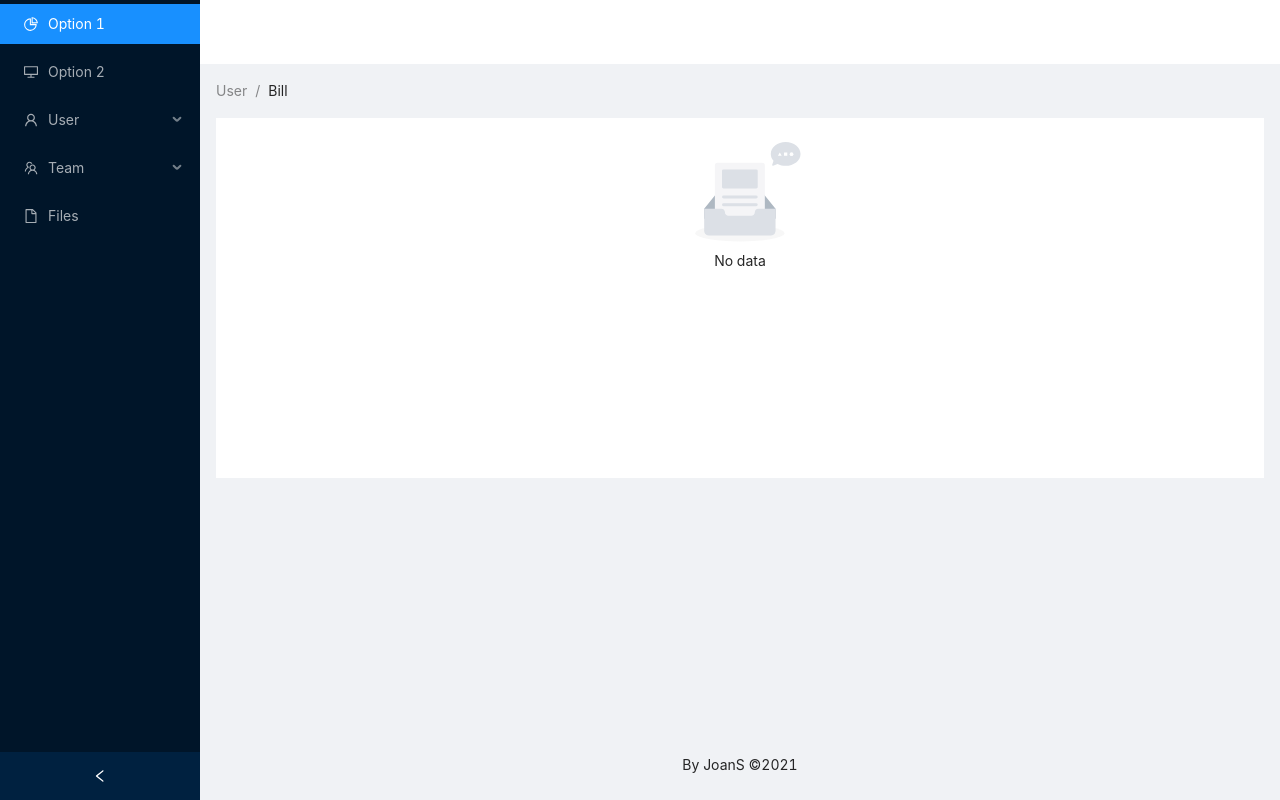
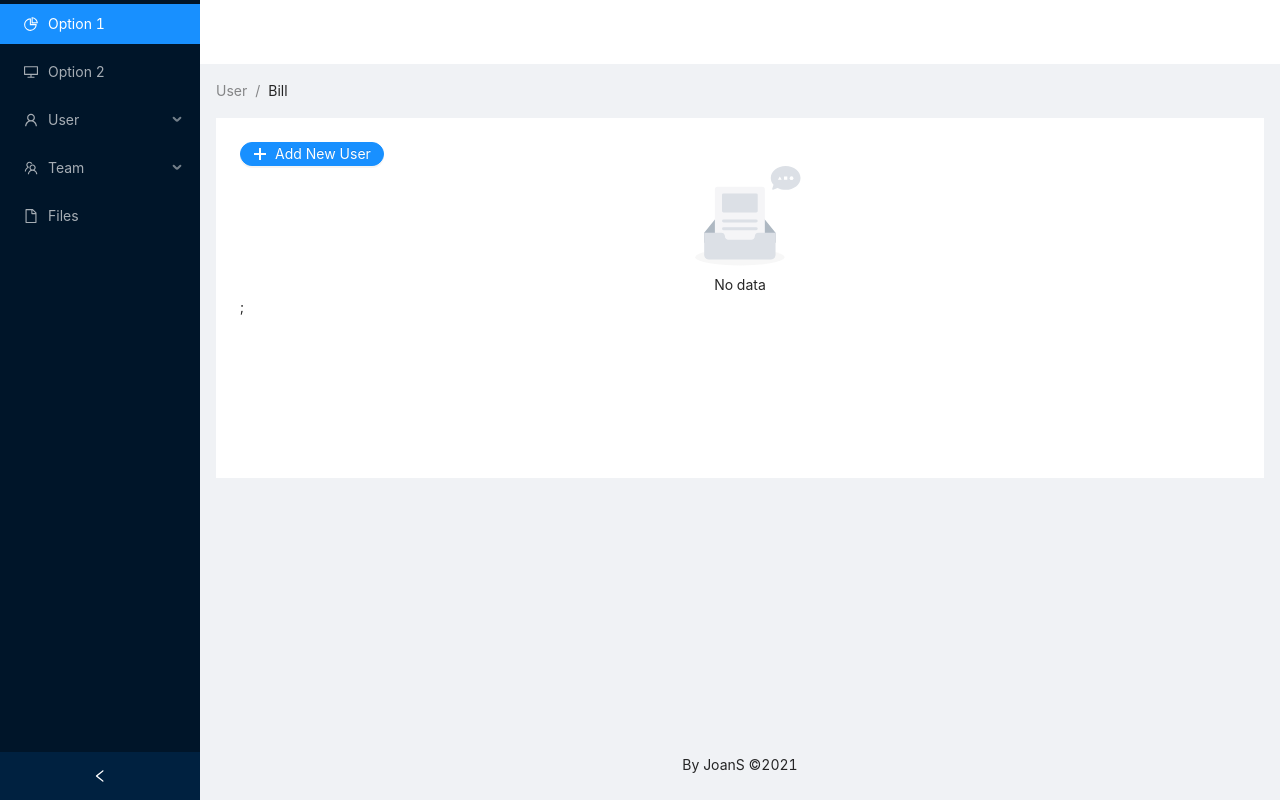
Before and after one commit to jsneider05/fullstack-spring-boot-react-aws, a React (Create React App) app in the folder src/frontend/: page / in a window 1280 px wide. Built offline with nearby package versions, Linux system fonts and the light colour scheme; no server answers.

Commit message:
DEVDEMO: SPRING-BOOT-REACT-AWS (Enforcing Database Constraints)

```diff
--- a/src/frontend/src/App.js
+++ b/src/frontend/src/App.js
@@ -6,6 +6,7 @@ import SpinLoading from "./components/SpinLoading.js";
 import TableUser from "./components/TableUser.js";
 import UserDraweForm from "./components/UserDraweForm.js";
 import ResultError from "./components/ResultError";
+import ButtonUser from "./components/ButtonUser";
 import useFetchUsers from "./hooks/useFetchUsers.js";
 import { UserProvider } from "./hooks/userContext";
 
@@ -29,7 +30,13 @@ const App = () => {
       );
     }
     if (users.length <= 0) {
-      return <Empty />;
+      return (
+        <>
+          <ButtonUser onClick={() => setShowDrawer(!showDrawer)} />
+          <UserDraweForm showDrawer={showDrawer} setShowDrawer={setShowDrawer} fetchUsers={fetchUsers} />
+          <Empty />;
+        </>
+      );
     }
     return (
       <>
```
